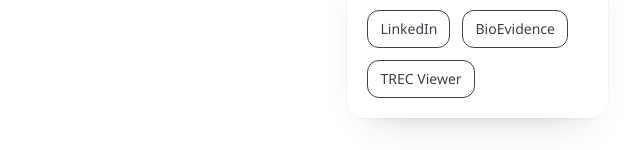
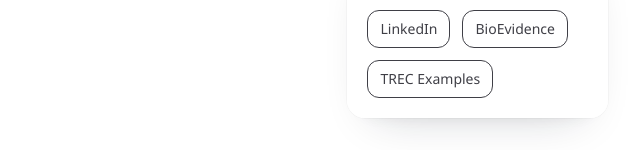
Before and after one commit to cbsag/portfolio-cbsag-2026, a Next.js app: page /about in a window 1280 px wide. Shown: the part 1735-1885 px from the top of the page, without its empty margins (27-667 px from the left). Built offline with nearby package versions, Linux system fonts and the light colour scheme.

Commit message:
Connect BioEvidence and TREC case studies

```diff
--- a/src/app/(site)/about/page.tsx
+++ b/src/app/(site)/about/page.tsx
@@ -160,7 +160,7 @@
                         className="inline-flex items-center rounded-xl border border-[rgba(var(--line),0.16)] px-3 py-2 transition hover:bg-[rgba(var(--panel-a),0.06)]"
                         href={site.links.trecDemo}
                       >
-                        TREC Viewer
+                        TREC Examples
                       </a>
                     </div>
                   </Panel>
--- a/src/app/(site)/projects/page.tsx
+++ b/src/app/(site)/projects/page.tsx
@@ -112,7 +112,7 @@
                         className="text-sm text-[rgb(var(--muted))] underline underline-offset-4 transition hover:text-[rgb(var(--fg))]"
                         href={featuredDemo}
                       >
-                        Live viewer
+                        Live demo
                       </a>
                     ) : null}
                     {featuredPaper ? (
--- a/src/content/projects/bioevidence-ai.mdx
+++ b/src/content/projects/bioevidence-ai.mdx
@@ -1,28 +1,29 @@
 ---
 title: "BioEvidence AI: Local-First Biomedical Question Answering"
 date: "2026-08-01"
-summary: "A real-time biomedical question-answering system that retrieves evidence from a 14.9M-record PubMed index and generates citation-linked answers with local LLMs."
-tags: ["RAG", "Pyserini", "Lucene", "Local LLMs", "Next.js"]
-highlight: "Built a private, on-device query-to-citation workflow with integrations for PubMed, Europe PMC, and ClinicalTrials.gov."
+summary: "The productized continuation of my TREC BioGen research: real-time biomedical QA, local LLM generation, and detailed evidence-linked example runs."
+tags: ["RAG", "TREC BioGen", "Pyserini", "Lucene", "Local LLMs", "Next.js"]
+highlight: "Connects a 14.9M-record PubMed retrieval system with an examples view for inspecting TREC-style questions, evidence, answers, and citations."
 links:
   code: ""
   paper: ""
-  demo: "https://bioevidence.cbsag.me/"
+  demo: "https://bioevidence.cbsag.me/ask?mode=examples"
 ---
 
 ## Overview
-BioEvidence turns biomedical questions into evidence-linked answers while keeping model inference local and the retrieval trail visible.
+BioEvidence is the productized, local-first continuation of my TREC BioGen work. It turns biomedical questions into evidence-linked answers while keeping model inference local and the retrieval trail visible. Its Examples mode also provides a detailed view of the TREC system's questions, retrieved evidence, answers, and citations.
 
 ## System design
 - Pyserini/Lucene retrieval over a 14.9M-record PubMed index
 - Adaptive reranking and evidence selection
 - Local LLM generation with on-device inference
 - Live integrations with PubMed/NCBI, Europe PMC, and ClinicalTrials.gov
+- Detailed TREC BioGen examples for inspecting the full question-to-citation path
 
 ## What was built
 - Real-time query-to-citation pipeline
-- User-facing Next.js application for answer and evidence inspection
+- User-facing Next.js application for live answers and saved TREC example inspection
 - Local-first inference path designed for privacy and control
 
 ## Result
-A research system translated into a practical AI application with inspectable evidence and direct links to biomedical sources.
+The TREC research pipeline and its evaluation artifacts now connect directly to a practical AI application with inspectable evidence and direct links to biomedical sources.
--- a/src/content/projects/trec-biogen.mdx
+++ b/src/content/projects/trec-biogen.mdx
@@ -3,15 +3,15 @@
 date: "2025-09-01"
 summary: "Built and evaluated sparse and dense RAG pipelines over 26.8 million PubMed documents, with Qwen-based generation, reranking, and a dashboard for evidence-linked inspection."
 tags: ["RAG", "Information Retrieval", "LLMs", "Evaluation", "Biomedical QA"]
-highlight: "Combined BM25, Pyserini, MedCPT, reranking, and feedback-driven analysis into a deployable evaluation workflow and live viewer."
+highlight: "Combined BM25, Pyserini, MedCPT, reranking, and feedback-driven analysis; detailed runs now live inside BioEvidence's Examples view."
 links:
   code: "https://github.com/cbsag"
   paper: "/papers/trec-2025.pdf"
-  demo: "https://trec-biogen-taskb-viewer.vercel.app/"
+  demo: "https://bioevidence.cbsag.me/ask?mode=examples"
 ---
 
 ## Overview
-Build a biomedical QA system where each generated claim remains traceable to retrieved evidence and easy to inspect during evaluation.
+Build a biomedical QA system where each generated claim remains traceable to retrieved evidence and easy to inspect during evaluation. BioEvidence is the productized continuation of this work, and its Examples view is now the live interface for exploring detailed TREC runs.
 
 ## System design
 - Sparse and dense retrieval over a 26.8 million document PubMed corpus
@@ -22,9 +22,9 @@
 ## What was built
 - End-to-end pipeline for TREC BioGen Task-B submissions
 - Citation-linked answer generation with PubMed evidence traces
-- Interactive dashboard for comparing runs, inspecting outputs, and debugging evidence quality
+- BioEvidence Examples view for comparing detailed runs, inspecting outputs, and debugging evidence quality
 
 ## Results
 - Contributed to a published TREC 2025 system paper
 - Produced reusable diagnostics for answer accuracy, retrieval quality, evidence grounding, and citation reliability
-- Made system behavior easier to inspect for both manual review and shared-task iteration
+- Carried the TREC pipeline into BioEvidence so the system remains inspectable beyond the shared task
--- a/src/content/publications/trec-system-description.mdx
+++ b/src/content/publications/trec-system-description.mdx
@@ -7,5 +7,5 @@
 links:
   pdf: "/papers/trec-2025.pdf"
   code: ""
-  demo: "https://trec-biogen-taskb-viewer.vercel.app/"
+  demo: "https://bioevidence.cbsag.me/ask?mode=examples"
 ---
--- a/src/lib/site.ts
+++ b/src/lib/site.ts
@@ -13,7 +13,7 @@
     github: "https://github.com/cbsag",
     linkedin: "https://www.linkedin.com/in/cbsag/",
     bioEvidence: "https://bioevidence.cbsag.me/",
-    trecDemo: "https://trec-biogen-taskb-viewer.vercel.app/",
+    trecDemo: "https://bioevidence.cbsag.me/ask?mode=examples",
     resume: "/cv",
     resumeFile: "/cv.pdf"
   }
```
